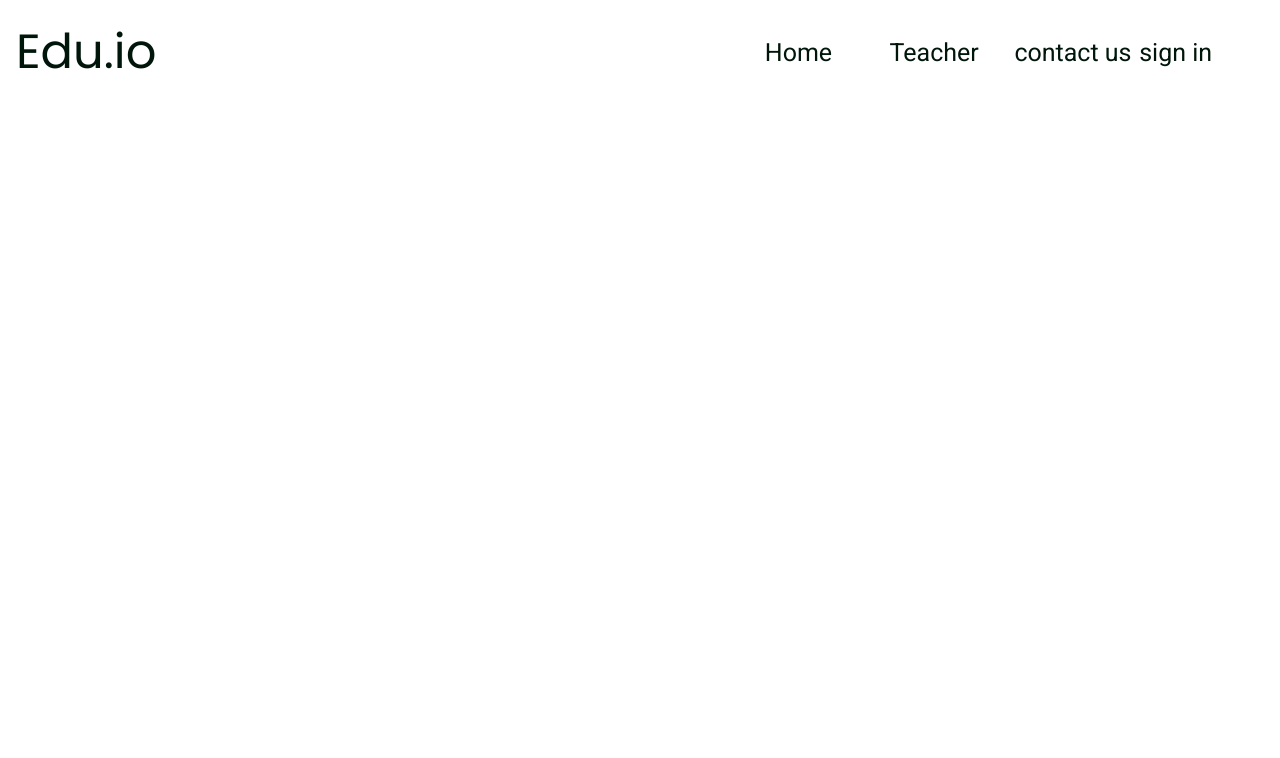
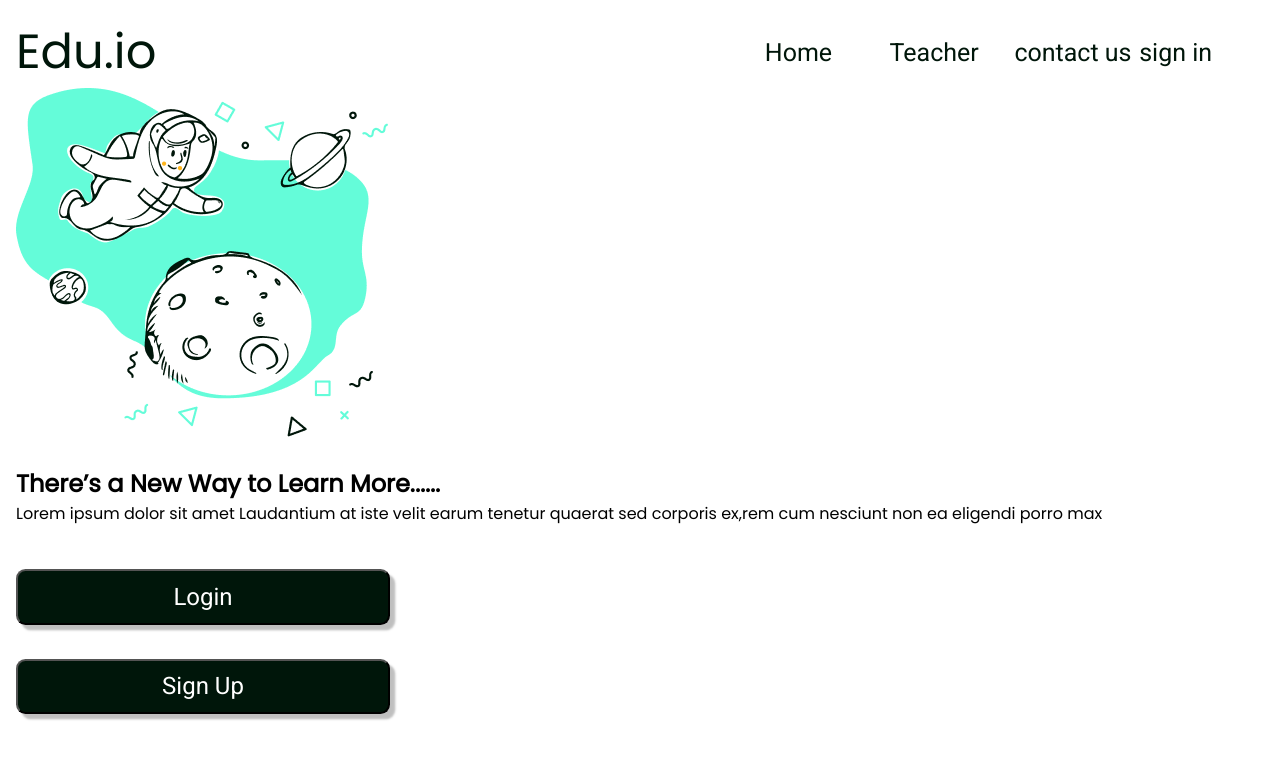
Before and after one commit to darikmohammed/figma-tutorial-school-page, a plain HTML site: page index.html in a window 1280 px wide. Drawn offline with Linux system fonts and the light colour scheme.

Commit message:
add body

```diff
--- a/css/style.css
+++ b/css/style.css
@@ -10,10 +10,29 @@ a {
   margin: 1em;
 }
 
+.discription {
+  font-family: "Poppins", sans-serif;
+  margin-top: 25.33px;
+}
+.buttons {
+  margin-top: 26px;
+  display: flex;
+  flex-direction: column;
+}
+button {
+  font-family: "Roboto", sans-serif;
+  font-size: 24px;
+  color: white;
+  background-color: #00160a;
+  box-shadow: 5.27062px 5.27062px 2.10825px rgba(0, 0, 0, 0.25);
+  border-radius: 9.48711px;
+  margin: 17px 0px;
+  width: 374px;
+  height: 55.41px;
+}
 .nav-bar ul {
   list-style: none;
   display: flex;
-  color: #00160a;
 }
 .nav-bar .toogleMenu {
   display: none;
@@ -39,4 +58,9 @@ a {
     display: block;
     align-self: center;
   }
+  .flying-kid-image {
+    width: 374px;
+    height: 348.67px;
+    margin-top: 47px;
+  }
 }
--- a/index.html
+++ b/index.html
@@ -22,6 +22,18 @@
                 <li class="nav-menu"><a href="#">sign in</a></li>
             </ul>
         </nav>
+        <div class="flying-kid-image">
+                <img src="img/Frame 38.png" alt="A Student in space">
+        </div>
+        <div class="discription">
+            <h1>There’s a New Way to
+                Learn More......</h1>
+            <p>Lorem ipsum dolor sit amet Laudantium at iste velit earum tenetur quaerat sed corporis ex,rem cum nesciunt non ea eligendi porro max</p>
+        </div>
+        <div class="buttons">
+            <button>Login</button>
+            <button>Sign Up</button>
+        </div>
     </section>
     </div>
 
```
Also changed, not shown: img/Frame 38.png (added).
